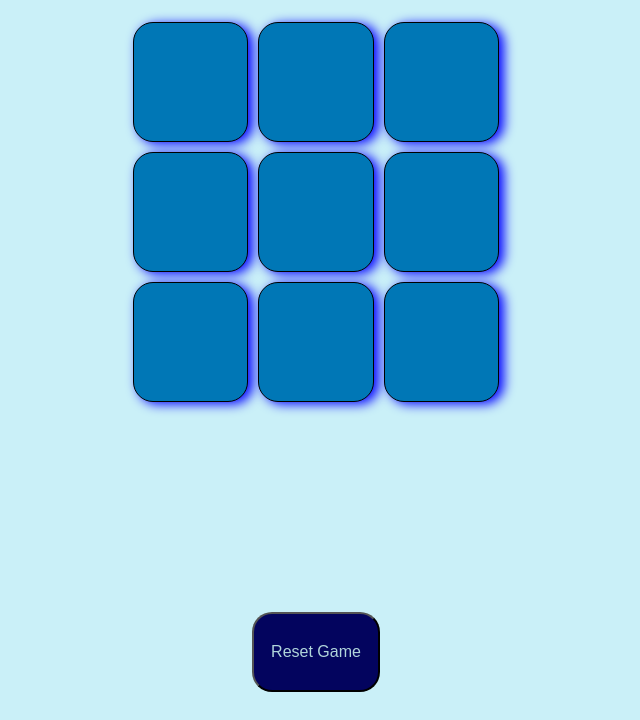
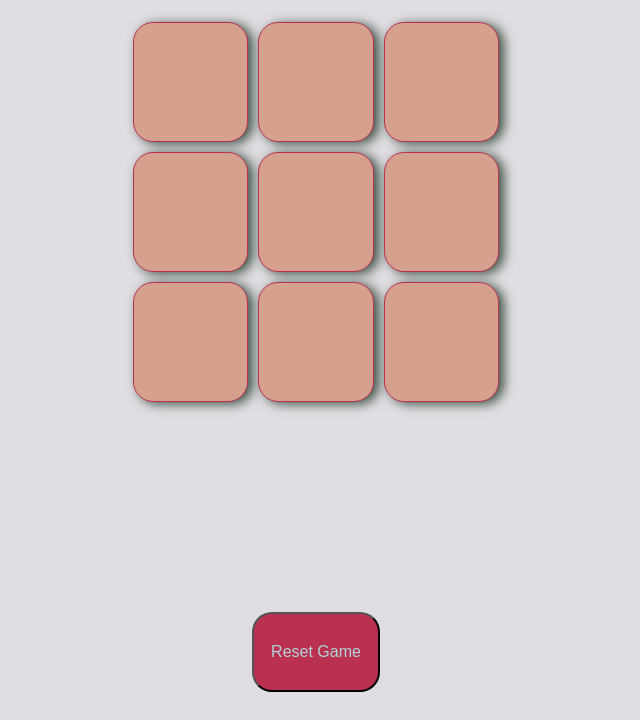
Before and after one commit to pranabdwibedi/Tic-Tac-Toe_Game, a plain HTML site: page index.html in a window 1280 px wide. Shown: the part 80-800 px from the top of the page, without its empty margins (324-964 px from the left). Drawn offline with Linux system fonts and the light colour scheme.

Commit message:
changed the color combination

```diff
--- a/style.css
+++ b/style.css
@@ -12,7 +12,7 @@
     justify-content: space-evenly;
     align-items: center;
     flex-wrap: wrap;
-    background-color: #caf0f8;
+    background-color: #E1DEE3;
 }
 .Game{
     height: 50vh;
@@ -28,11 +28,10 @@
 .boxes{
     width: 30%;
     height: 30%;
-    background-color: #0077b6;
-    border: 1px solid black;
-    color: white;
-    box-shadow: 5px 2px 12px blue;
-    font-size: xx-large;
+    background-color: #D5A18E;
+    border: 1px solid #B9314F;
+    box-shadow: 5px 2px 12px #3A4F41;
+    font-size: 80px;
     border-radius: 20px;
     margin: 5px;
 }
@@ -41,7 +40,7 @@
     height: 10%;
     border-radius: 20px;
     color: #b1d5db;
-    background-color: #03045e;
+    background-color: #B9314F;
     font-size: medium;
 }
 #hiddenReset{
@@ -53,7 +52,7 @@
 .winMsg{
     visibility: visible;
     font-family: 'Segoe UI', Tahoma, Geneva, Verdana, sans-serif;
-    color: #03045e;
+    color: #3A4F41;
 }
 #newGame{
     width: 10%;
```
